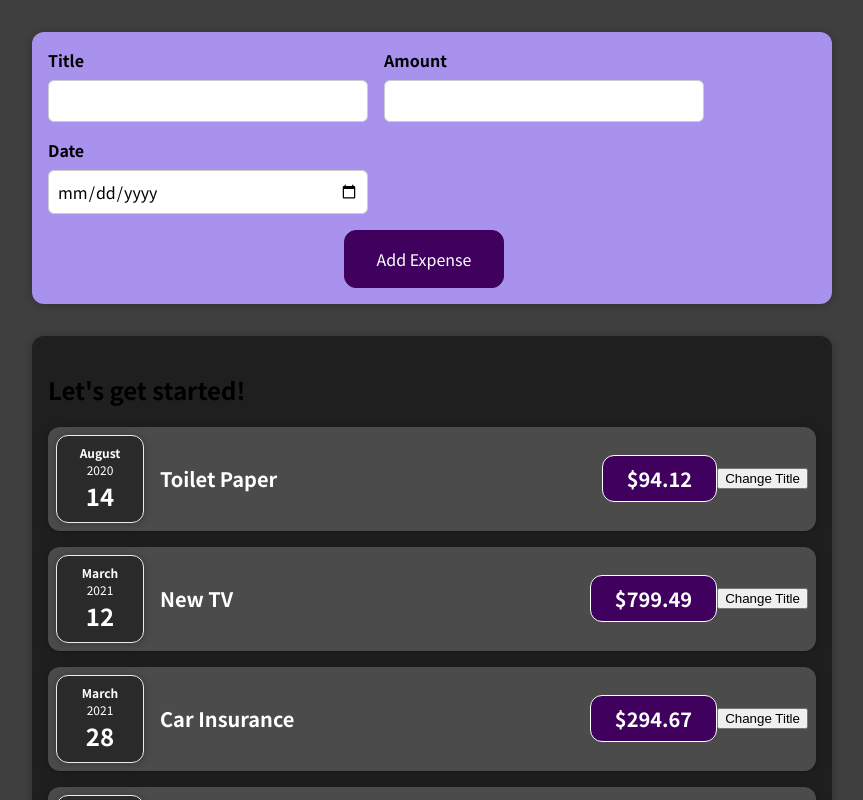
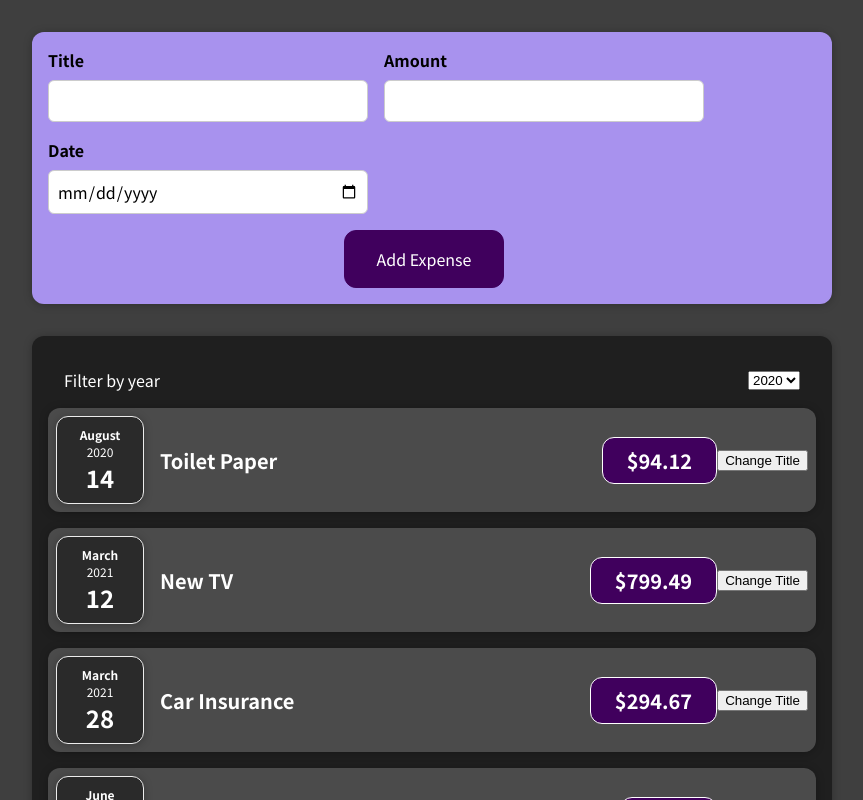
Before and after one commit to katherine-kania/expense-tracker, a React (Create React App) app: page / in a window 1280 px wide. Shown: the top 800 px of the page, without its empty margins (208-1071 px from the left). Built offline with nearby package versions, Linux system fonts and the light colour scheme.

Commit message:
ExpenseFilter reacting

```diff
--- a/src/components/Expenses/Expenses.js
+++ b/src/components/Expenses/Expenses.js
@@ -1,11 +1,20 @@
 import ExpenseItem from "./ExpenseItem";
 import Card from "../UI/Card";
+import ExpensesFilter from "./ExpensesFilter";
+import { useState } from "react";
 import "./Expenses.css";
 
 const Expenses = (props) => {
+  const [filteredYear, setFilteredYear] = useState('2020')
+
+  const filterChangeHandler = selectedYear => {
+    setFilteredYear(selectedYear)
+  }
   return (
       <Card className="expenses">
-      <h2>Let's get started!</h2>
+        <div>
+          <ExpensesFilter selected={filteredYear} onChangeFilter={filterChangeHandler}/>
+        </div>
         <ExpenseItem
           title={props.items[0].title}
           amount={props.items[0].amount}
--- a/src/components/Expenses/ExpensesFilter.js
+++ b/src/components/Expenses/ExpensesFilter.js
@@ -1,11 +1,14 @@
 import "./ExpensesFilter.css";
 
-const ExpensesFilter = () => {
+const ExpensesFilter = (props) => {
+    const dropDownChangeFilter = (event) => {
+        props.onChangeFilter(event.target.value)
+    }
     return (
         <div className="expenses-filter">
         <div className="expenses-filter_control">
             <label>Filter by year</label>
-        <select>
+            <select value={props.selected} onChange={dropDownChangeFilter}>
             <option value="2022">2022</option>
             <option value="2021">2021</option>
             <option value="2020">2020</option>
```
Also changed, not shown: 1 other file (tests, documents, lock files or other folders). Lines whose indentation alone changed are shown as unchanged.
